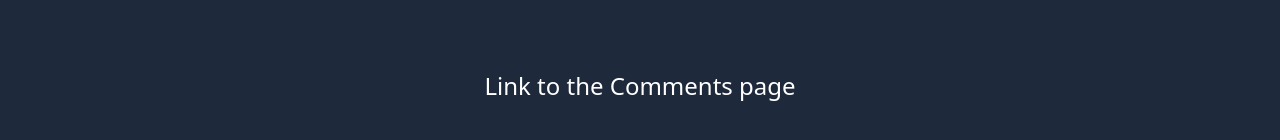
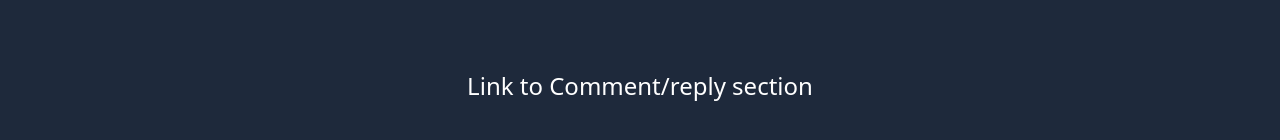
Before and after one commit to ethio-unihub/frontend, a React (Vite) app: page / in a window 1280 px wide. Shown: the part 394-534 px from the top of the page. Built offline with nearby package versions, Linux system fonts and the light colour scheme.

Commit message:
updated comment/reply section

```diff
--- a/src/pages/Home/Home.jsx
+++ b/src/pages/Home/Home.jsx
@@ -6,7 +6,7 @@
     <div className="flex flex-col items-center justify-center h-screen">
       <div>
         <Link to="/comments" className="text-white">
-          <h1 className='text-2xl'>Link to the Comments page</h1>
+          <h1 className='text-2xl'>Link to Comment/reply section</h1>
         </Link>
       </div>
     </div>
```
